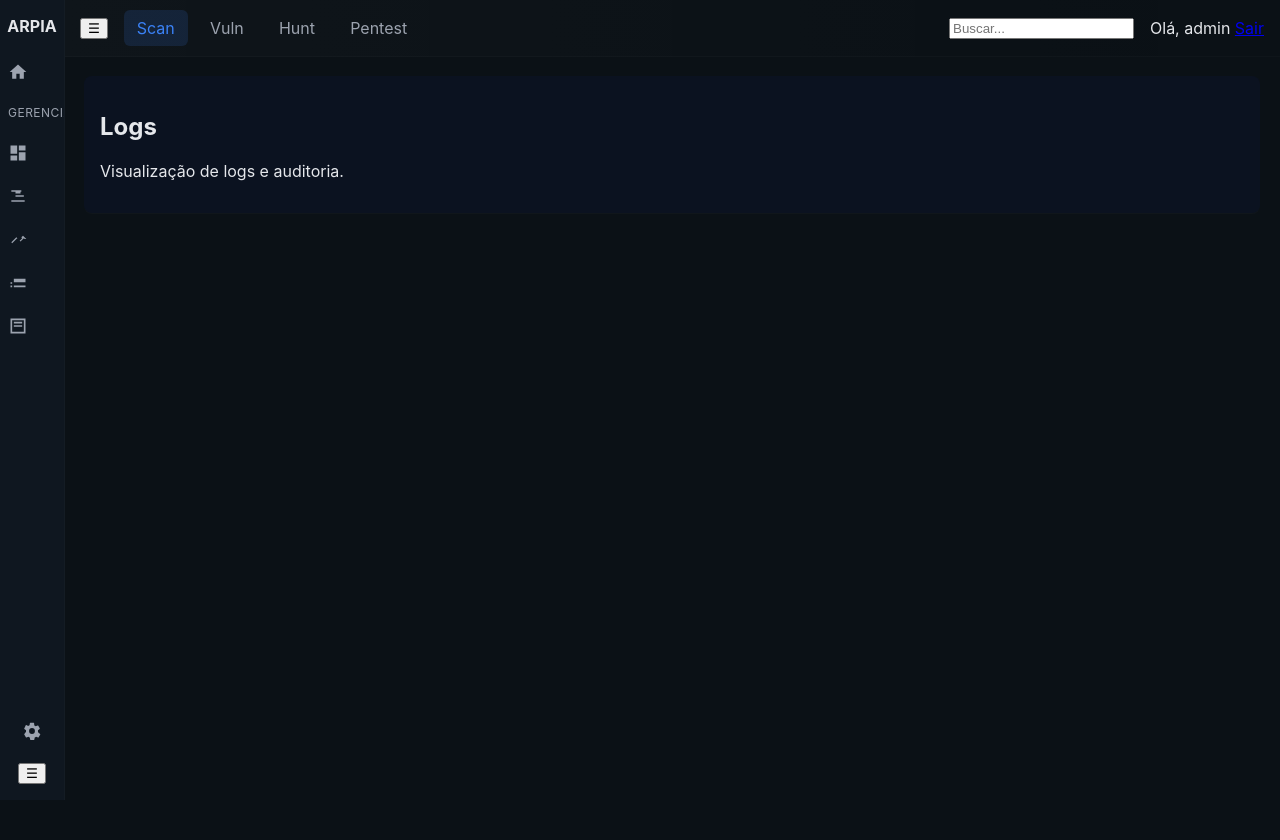
After one commit to xlipesousa/arpia, a Django app: page /logs/ in a window 1280 px wide. The commit adds this page. Run offline with Django 4.2, Linux system fonts and the light colour scheme; a user stored in the database is signed in.

Commit message:
ui: protótipo templates dark, sidebar, dashboard e páginas de apoio (snapshot: template básico)

```diff
--- a/arpia_core/urls.py
+++ b/arpia_core/urls.py
@@ -1,6 +1,12 @@
 from django.urls import path
-from django.views.generic import RedirectView
-from .views import DashboardView
+from .views import (
+    DashboardView,
+    ProjectsListView,
+    ScriptsListView,
+    ToolsListView,
+    ReportsListView,
+    LogsListView,
+)
 from rest_framework.views import APIView
 from django.http import JsonResponse
 from rest_framework import status
@@ -14,7 +20,11 @@ class HealthCheck(APIView):
 
 
 urlpatterns = [
-    path("", RedirectView.as_view(url="/api/", permanent=False)),
+    path("", DashboardView.as_view(), name="dashboard"),
     path("health/", HealthCheck.as_view(), name="arpia-core-health"),
-    path("dashboard/", DashboardView.as_view(), name="dashboard"),
+    path("projects/", ProjectsListView.as_view(), name="projects_list"),
+    path("scripts/", ScriptsListView.as_view(), name="scripts_list"),
+    path("tools/", ToolsListView.as_view(), name="tools_list"),
+    path("reports/", ReportsListView.as_view(), name="reports_list"),
+    path("logs/", LogsListView.as_view(), name="logs_list"),
 ]
--- a/arpia_core/views.py
+++ b/arpia_core/views.py
@@ -1,9 +1,26 @@
 from django.contrib.auth.mixins import LoginRequiredMixin
 from django.views.generic import TemplateView
-from django.shortcuts import render
+
 
 class DashboardView(LoginRequiredMixin, TemplateView):
     template_name = "dashboard/home.html"
-    # LoginRequiredMixin redireciona para /accounts/login/ se não autenticado
 
-# Create your views here.
+
+class ProjectsListView(LoginRequiredMixin, TemplateView):
+    template_name = "projects/list.html"
+
+
+class ScriptsListView(LoginRequiredMixin, TemplateView):
+    template_name = "scripts/list.html"
+
+
+class ToolsListView(LoginRequiredMixin, TemplateView):
+    template_name = "tools/list.html"
+
+
+class ReportsListView(LoginRequiredMixin, TemplateView):
+    template_name = "reports/list.html"
+
+
+class LogsListView(LoginRequiredMixin, TemplateView):
+    template_name = "logs/list.html"
--- a/static/css/dark.css
+++ b/static/css/dark.css
@@ -1,59 +1,63 @@
-:root {
-  --bg: #0f1720;
-  --panel: #111827;
-  --muted: #9ca3af;
-  --accent: #3b82f6;
-  --card: #0b1220;
-  --text: #e5e7eb;
+:root{
+  --bg:#0b1116;
+  --panel:#0f1720;
+  --card:#0b1220;
+  --muted:#9ca3af;
+  --accent:#3b82f6;
+  --text:#e5e7eb;
 }
-body.arpia-dark {
-  background: var(--bg);
-  color: var(--text);
-  font-family: Inter, Arial, sans-serif;
-  margin: 0;
+body.arpia-dark{
+  margin:0; font-family:Inter, system-ui, -apple-system, "Segoe UI", Roboto, "Helvetica Neue", Arial;
+  background:var(--bg); color:var(--text);
 }
-.sidebar {
-  position: fixed;
-  left: 0;
-  top: 0;
-  bottom: 0;
-  width: 64px;
-  background: var(--panel);
-  color: var(--text);
-  padding: 1rem 0;
-  transition: width .2s ease;
-  overflow: hidden;
+.sidebar{
+  position:fixed; left:0; top:0; bottom:0;
+  width:64px; background:var(--panel); padding:1rem 0; overflow:hidden; transition:width .22s ease;
+  display:flex; flex-direction:column; align-items:center;
+  border-right:1px solid rgba(255,255,255,0.02);
+  z-index:100;
 }
-.sidebar .brand { text-align:center; font-weight:700; margin-bottom:1rem; }
-.sidebar .menu { display:flex; flex-direction:column; gap:.5rem; padding:0 .5rem; }
-.sidebar .menu-item { color:var(--muted); text-decoration:none; padding:.5rem; display:block; border-radius:6px; }
-.sidebar .menu-item:hover { background: rgba(255,255,255,0.03); color:var(--text); }
-.sidebar.collapsed { width: 64px; }
-.sidebar:not(.collapsed) { width: 220px; }
+.sidebar .brand{ font-weight:700; margin-bottom:1rem; color:var(--text); }
+.sidebar .menu{ width:100%; display:flex; flex-direction:column; gap:.25rem; align-items:stretch; padding:0 .5rem; }
+.menu-section{ width:100%; color:var(--muted); font-size:.75rem; padding: .6rem .5rem; text-transform:uppercase; letter-spacing:.04em }
+.menu-item{ display:flex; gap:.75rem; align-items:center; padding:.6rem .5rem; color:var(--muted); text-decoration:none; border-radius:8px; transition:background .12s, color .12s; }
+.menu-item .i{ width:20px; height:20px; fill:var(--muted); }
+.menu-item .label{ display:none; white-space:nowrap; overflow:hidden; }
+.menu-item:hover{ background:rgba(255,255,255,0.02); color:var(--text); }
+.sidebar-footer{ margin-top:auto; padding: .75rem 0; width:100%; display:flex; justify-content:center; }
 
-.topbar {
-  height:56px;
-  background: linear-gradient(90deg, rgba(255,255,255,0.02), transparent);
-  display:flex;
-  justify-content:space-between;
-  align-items:center;
-  padding:0 1rem;
-  margin-left:64px;
+.sidebar.collapsed{ width:64px; }
+.sidebar:not(.collapsed){ width:220px; align-items:flex-start; padding-left:1rem; }
+.sidebar:not(.collapsed) .menu-item .label{ display:inline-block; }
+
+.topbar{
+  position:fixed; left:64px; right:0; top:0; height:56px; display:flex; align-items:center; justify-content:space-between;
+  padding:0 1rem; background:linear-gradient(90deg, rgba(255,255,255,0.02), transparent); border-bottom:1px solid rgba(255,255,255,0.02); z-index:50;
 }
-.sidebar:not(.collapsed) ~ .topbar { margin-left:220px; }
+.sidebar:not(.collapsed) ~ .topbar{ left:220px; }
+.top-left{ display:flex; gap:1rem; align-items:center; }
+.module-switch{ display:flex; gap:.6rem; align-items:center; }
+.module{ color:var(--muted); text-decoration:none; padding:.5rem .8rem; border-radius:6px; background:transparent; }
+.module.active{ background:rgba(59,130,246,0.14); color:var(--accent); }
+.top-right{ display:flex; gap:1rem; align-items:center; }
 
-.main {
-  padding:1rem;
-  margin-top:56px;
-  margin-left:64px;
+.main{
+  padding:1.25rem; margin-top:56px; margin-left:64px; min-height:calc(100vh - 56px);
+  transition:margin-left .22s;
 }
-.sidebar:not(.collapsed) ~ .main { margin-left:220px; }
+.sidebar:not(.collapsed) ~ .main{ margin-left:220px; }
 
-.card {
-  background: var(--card);
-  border-radius:8px;
-  padding:1rem;
-  margin: .5rem;
-  box-shadow: 0 1px 0 rgba(255,255,255,0.02);
+.card{ background:var(--card); padding:1rem; border-radius:8px; box-shadow:0 1px 0 rgba(255,255,255,0.02); color:var(--text); }
+
+.dashboard{ display:grid; grid-template-columns: 1fr 360px; gap:1rem; align-items:start; }
+.overview{ display:flex; gap:1rem; flex-wrap:wrap; }
+.overview .card{ flex:1 1 320px; min-width:240px; }
+
+.login-box{ max-width:420px; margin:3rem auto; background:var(--card); padding:1.5rem; border-radius:8px; }
+
+@media (max-width:900px){
+  .sidebar:not(.collapsed){ width:64px; }
+  .sidebar { position:fixed; z-index:9999; }
+  .topbar{ left:64px; }
+  .sidebar:not(.collapsed) ~ .topbar{ left:64px; }
 }
-.dashboard .overview { display:flex; gap:1rem; flex-wrap:wrap; }
--- a/templates/base.html
+++ b/templates/base.html
@@ -8,23 +8,84 @@
   <link rel="stylesheet" href="{% static 'css/dark.css' %}">
 </head>
 <body class="arpia-dark">
-  <aside class="sidebar collapsed" id="sidebar">
-    <div class="brand">ARPIA</div>
-    <nav class="menu">
-      <a href="{% url 'dashboard' %}" class="menu-item">Home</a>
-      <a href="#" class="menu-item">Vulnerabilidades</a>
-      <a href="#" class="menu-item">Test Cases</a>
-      <a href="#" class="menu-item">Reporting</a>
+  <!-- SVG sprite -->
+  <svg style="display:none" aria-hidden="true">
+    <symbol id="icon-home" viewBox="0 0 24 24"><path fill="currentColor" d="M10 20v-6h4v6h5v-8h3L12 3 2 12h3v8z"/></symbol>
+    <symbol id="icon-projects" viewBox="0 0 24 24"><path fill="currentColor" d="M3 13h8V3H3v10zm0 8h8v-6H3v6zM13 21h8V11h-8v10zM13 3v6h8V3h-8z"/></symbol>
+    <symbol id="icon-scripts" viewBox="0 0 24 24"><path fill="currentColor" d="M9 7h6v2H9V7zm0 4h10v2H9v-2zM4 19h16v-2H4v2zM4 5v2h12V5H4z"/></symbol>
+    <symbol id="icon-tools" viewBox="0 0 24 24"><path fill="currentColor" d="M22 12l-4-4-2 2 1 1-3 3-4-4-6 6 1 1 6-6 4 4 4-4 1 1z"/></symbol>
+    <symbol id="icon-reports" viewBox="0 0 24 24"><path fill="currentColor" d="M3 13h2v-2H3v2zm0 4h2v-2H3v2zm4 0h14v-2H7v2zM7 7v2h14V7H7zM7 11h14V9H7v2z"/></symbol>
+    <symbol id="icon-logs" viewBox="0 0 24 24"><path fill="currentColor" d="M3 3v18h18V3H3zm16 16H5V5h14v14zM7 7h10v2H7zM7 11h10v2H7z"/></symbol>
+    <symbol id="icon-settings" viewBox="0 0 24 24"><path fill="currentColor" d="M19.14 12.94c.04-.31.06-.63.06-.94s-.02-.63-.06-.94l2.03-1.58a.5.5 0 0 0 .12-.64l-1.92-3.32a.5.5 0 0 0-.6-.22l-2.39.96a7.026 7.026 0 0 0-1.63-.94L14.5 2.5a.5.5 0 0 0-.5-.5h-4a.5.5 0 0 0-.5.5l-.38 2.46c-.58.22-1.12.52-1.63.94l-2.39-.96a.5.5 0 0 0-.6.22L2.71 8.88a.5.5 0 0 0 .12.64l2.03 1.58c-.04.31-.06.63-.06.94s.02.63.06.94L2.83 15.6a.5.5 0 0 0-.12.64l1.92 3.32c.15.26.46.36.72.26l2.39-.96c.5.42 1.05.72 1.63.94l.38 2.46c.05.28.28.5.56.5h4c.28 0 .51-.22.56-.5l.38-2.46c.58-.22 1.12-.52 1.63-.94l2.39.96c.26.1.57 0 .72-.26l1.92-3.32a.5.5 0 0 0-.12-.64l-2.03-1.58zM12 15.5A3.5 3.5 0 1 1 12 8.5a3.5 3.5 0 0 1 0 7z"/></symbol>
+
+  </svg>
+
+  <aside class="sidebar collapsed" id="sidebar" aria-label="Menu lateral">
+    <div class="brand">
+      <span class="brand-icon">ARPIA</span>
+    </div>
+
+    <nav class="menu" role="navigation" aria-label="Menu principal">
+      <a href="{% url 'dashboard' %}" class="menu-item" title="Home">
+        <svg class="i"><use xlink:href="#icon-home"></use></svg>
+        <span class="label">Home</span>
+      </a>
+
+      <div class="menu-section">Gerenciamento</div>
+
+      <a href="{% url 'projects_list' %}" class="menu-item" title="Projetos">
+        <svg class="i"><use xlink:href="#icon-projects"></use></svg>
+        <span class="label">Projetos</span>
+      </a>
+
+      <a href="{% url 'scripts_list' %}" class="menu-item" title="Scripts">
+        <svg class="i"><use xlink:href="#icon-scripts"></use></svg>
+        <span class="label">Scripts</span>
+      </a>
+
+      <a href="{% url 'tools_list' %}" class="menu-item" title="Ferramentas">
+        <svg class="i"><use xlink:href="#icon-tools"></use></svg>
+        <span class="label">Ferramentas</span>
+      </a>
+
+      <a href="{% url 'reports_list' %}" class="menu-item" title="Relatórios">
+        <svg class="i"><use xlink:href="#icon-reports"></use></svg>
+        <span class="label">Relatórios</span>
+      </a>
+
+      <a href="{% url 'logs_list' %}" class="menu-item" title="Logs">
+        <svg class="i"><use xlink:href="#icon-logs"></use></svg>
+        <span class="label">Logs</span>
+      </a>
+
     </nav>
-    <button id="toggleSidebar" class="toggle-btn">☰</button>
+
+    <div class="sidebar-footer">
+      <a href="{% url 'admin:index' %}" class="menu-item small" title="Administração">
+        <svg class="i"><use xlink:href="#icon-settings"></use></svg>
+        <span class="label">Admin</span>
+      </a>
+    </div>
+
+    <button id="toggleSidebar" class="toggle-btn" aria-label="Expandir menu">☰</button>
   </aside>
 
   <header class="topbar">
     <div class="top-left">
-      <button id="hamburger" class="hamburger">☰</button>
-      <span class="app-title">Acme Corp. Portal</span>
+      <button id="hamburger" class="hamburger" aria-label="abrir menu">☰</button>
+      <div class="module-switch">
+        <a href="#" class="module active">Scan</a>
+        <a href="#" class="module">Vuln</a>
+        <a href="#" class="module">Hunt</a>
+        <a href="#" class="module">Pentest</a>
       </div>
+    </div>
+
     <div class="top-right">
+      <div class="search">
+        <input placeholder="Buscar..." aria-label="buscar"/>
+      </div>
+      <div class="user-area">
         {% if user.is_authenticated %}
           <span class="user">Olá, {{ user.username }}</span>
           <a href="{% url 'logout' %}" class="link">Sair</a>
@@ -32,9 +93,10 @@
           <a href="{% url 'login' %}" class="link">Login</a>
         {% endif %}
       </div>
+    </div>
   </header>
 
-  <main class="main">
+  <main class="main" id="main">
     {% block content %}{% endblock %}
   </main>
 
@@ -43,7 +105,7 @@
     const sb = document.getElementById('sidebar');
     const btn = document.getElementById('toggleSidebar');
     const ham = document.getElementById('hamburger');
-    function toggle(){ sb.classList.toggle('collapsed'); }
+    function toggle(){ sb.classList.toggle('collapsed'); document.getElementById('main').classList.toggle('sidebar-expanded'); }
     if(btn) btn.addEventListener('click', toggle);
     if(ham) ham.addEventListener('click', toggle);
   });
--- /dev/null
+++ b/templates/logs/list.html
@@ -0,0 +1,5 @@
+{% extends "base.html" %}
+{% block title %}Logs - ARPIA{% endblock %}
+{% block content %}
+<div class="card"><h2>Logs</h2><p>Visualização de logs e auditoria.</p></div>
+{% endblock %}
--- /dev/null
+++ b/templates/projects/list.html
@@ -0,0 +1,5 @@
+{% extends "base.html" %}
+{% block title %}Projetos - ARPIA{% endblock %}
+{% block content %}
+<div class="card"><h2>Projetos</h2><p>Lista / gerenciamento de projetos (protótipo)</p></div>
+{% endblock %}
--- /dev/null
+++ b/templates/reports/list.html
@@ -0,0 +1,5 @@
+{% extends "base.html" %}
+{% block title %}Relatórios - ARPIA{% endblock %}
+{% block content %}
+<div class="card"><h2>Relatórios</h2><p>Gerar e visualizar relatórios.</p></div>
+{% endblock %}
--- /dev/null
+++ b/templates/scripts/list.html
@@ -0,0 +1,5 @@
+{% extends "base.html" %}
+{% block title %}Scripts - ARPIA{% endblock %}
+{% block content %}
+<div class="card"><h2>Scripts</h2><p>Editor e versão de scripts usados pelos módulos.</p></div>
+{% endblock %}
--- /dev/null
+++ b/templates/tools/list.html
@@ -0,0 +1,5 @@
+{% extends "base.html" %}
+{% block title %}Ferramentas - ARPIA{% endblock %}
+{% block content %}
+<div class="card"><h2>Ferramentas</h2><p>Configurações das ferramentas de backend.</p></div>
+{% endblock %}
```
Also changed, not shown: templates/dashboard/home.html (+24 -7 lines). Lines whose indentation alone changed are shown as unchanged.
